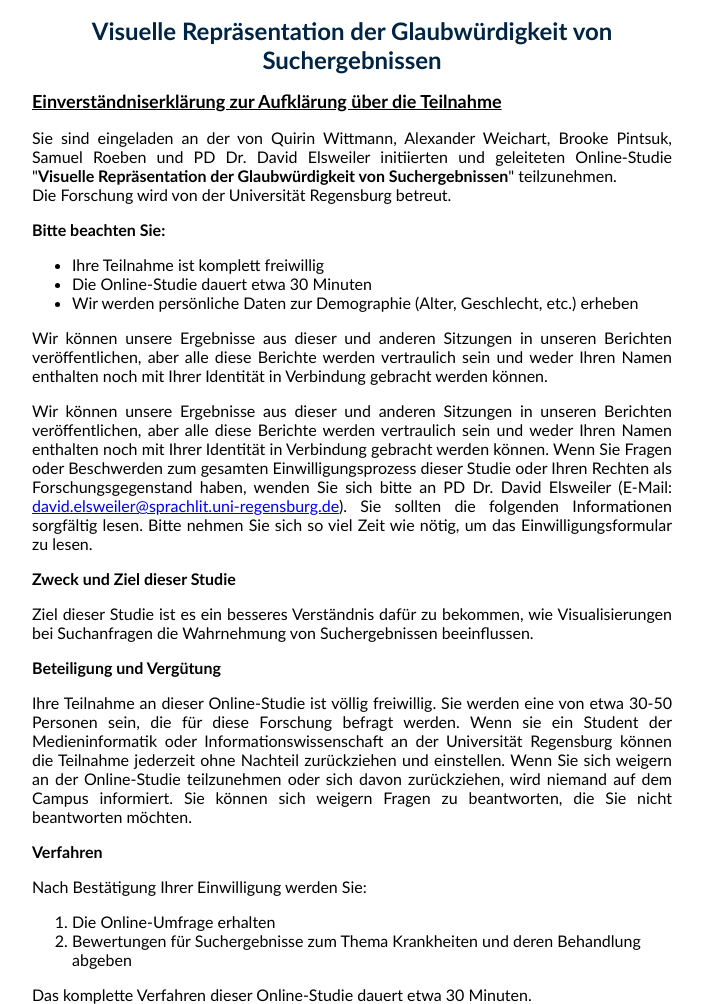
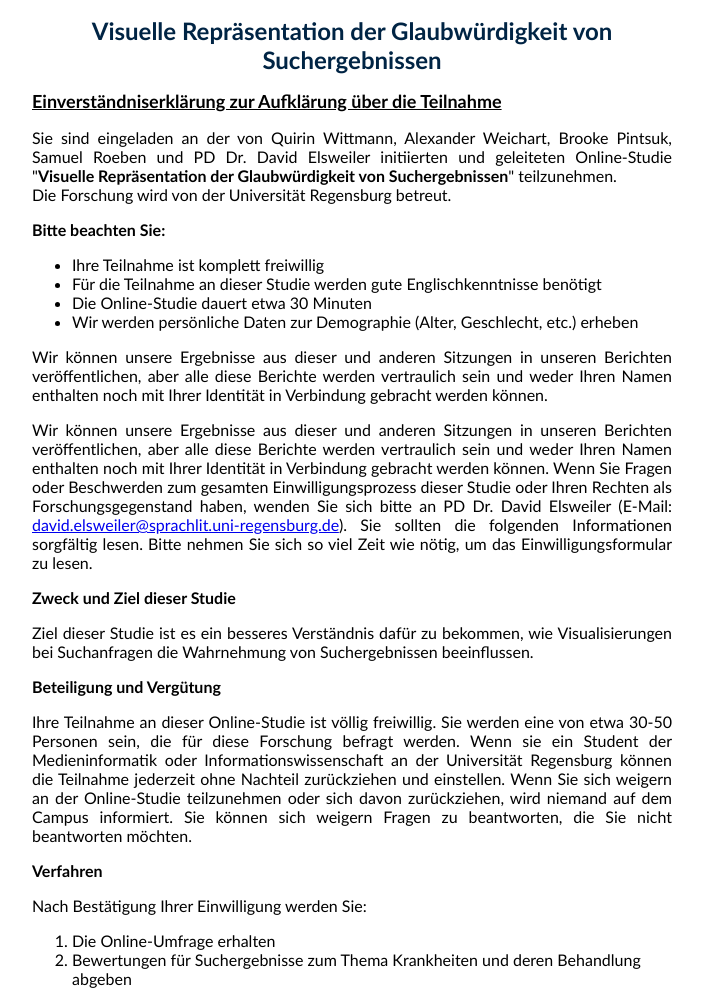
Before and after one commit to AlexW00/NutriScore, a plain HTML site: page client/html/start.html in a window 1280 px wide. Shown: the top 1004 px of the page, without its empty margins (288-991 px from the left). Drawn offline with Linux system fonts and the light colour scheme.

Commit message:
start html rework

```diff
--- a/client/html/start.html
+++ b/client/html/start.html
@@ -25,6 +25,9 @@
     <ul>
         <li>
             Ihre Teilnahme ist komplett freiwillig
+        </li>
+        <li>
+            Für die Teilnahme an dieser Studie werden gute Englischkenntnisse benötigt
         </li>
         <li>
             Die Online-Studie dauert etwa 30 Minuten
```
